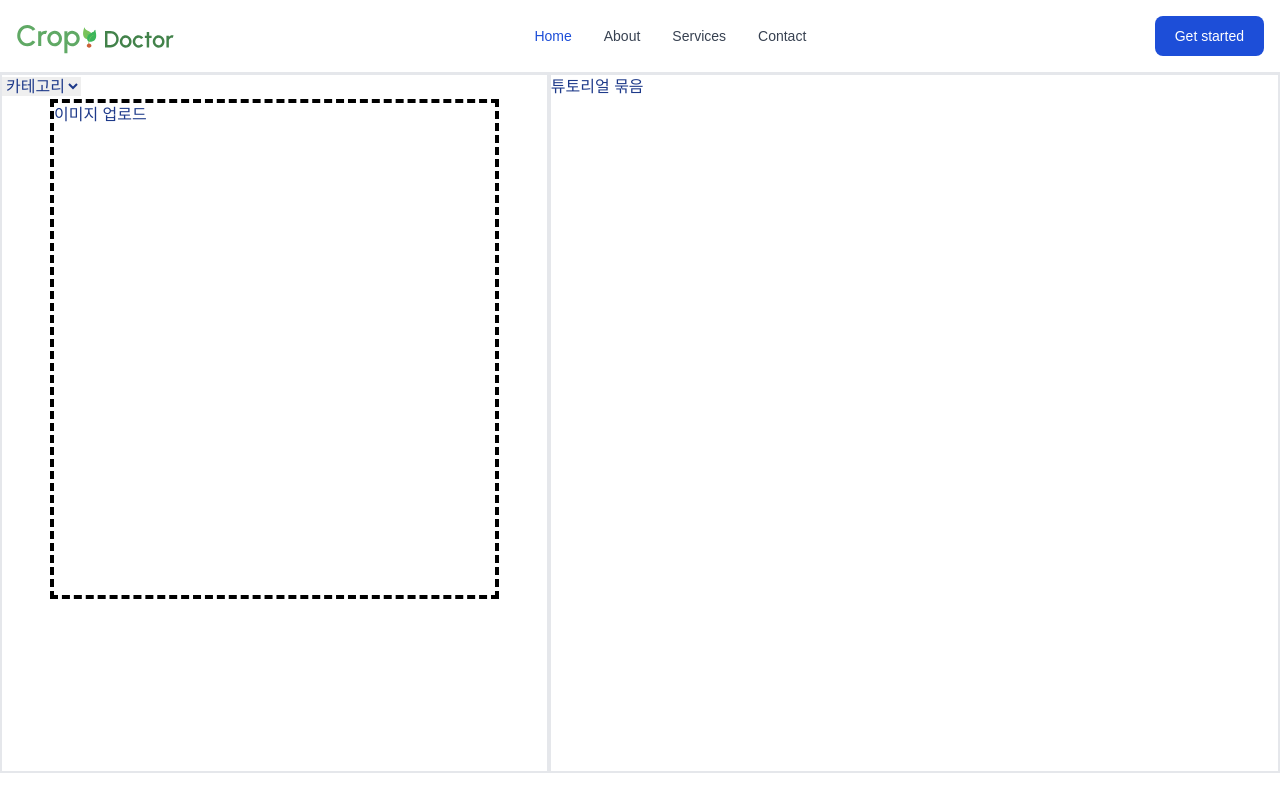
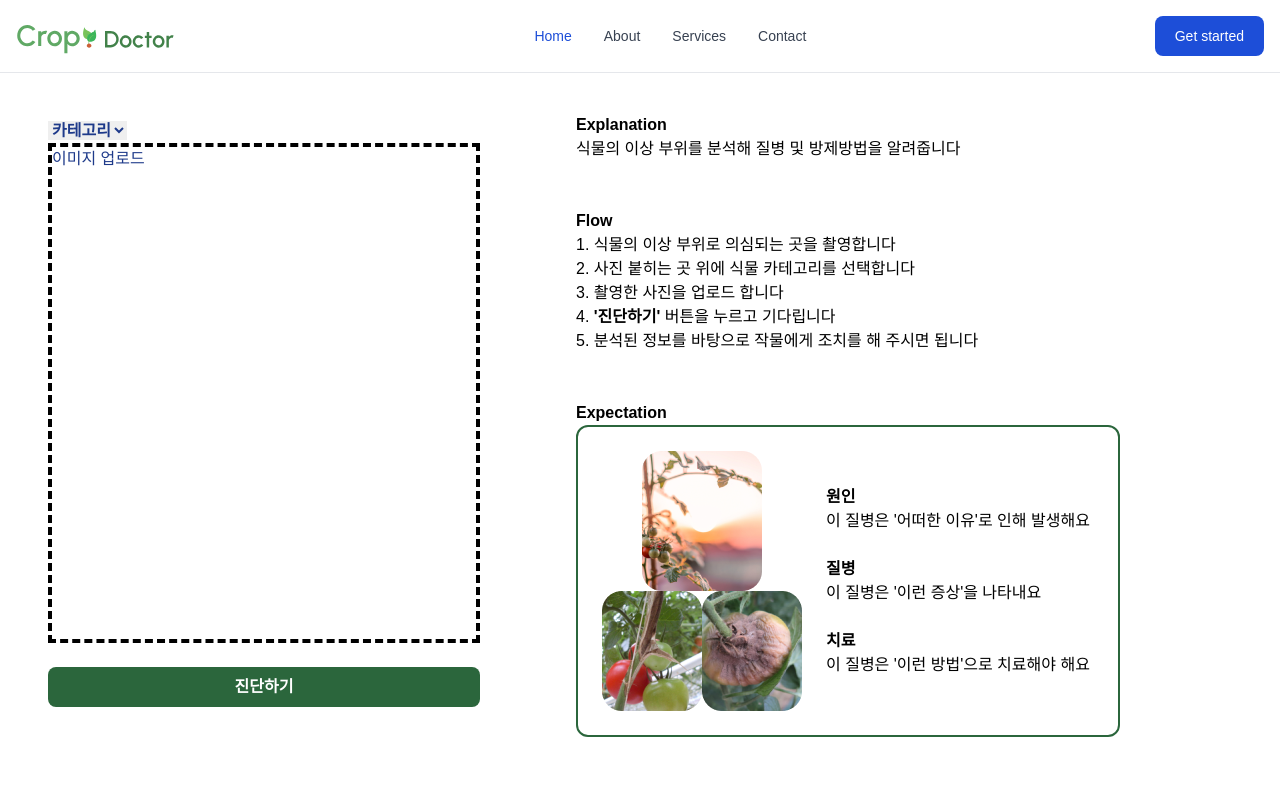
Before and after one commit to S-V-23-BootCamp-Team-F/frontend, a React (Vite) app: page / in a window 1280 px wide. Built offline with nearby package versions, Linux system fonts and the light colour scheme.

Commit message:
design : mainpage 업로드사진 부분 제외 퍼블리싱 완료

```diff
--- a/src/pages/MainPage.tsx
+++ b/src/pages/MainPage.tsx
@@ -1,6 +1,11 @@
 import React from "react";
 import "tailwindcss/tailwind.css";
 import Navbar from "./Navbar";
+
+// exampleimages
+import example1 from "../images/example1.png";
+import example2 from "../images/example2.png";
+import example3 from "../images/example3.png";
 
 const MainPage = () => {
   return (
@@ -12,11 +17,12 @@ const MainPage = () => {
         {/** main 전체 시작 */}
         <div id="main-wrap" className="flex lg:flex-row flex-col w-full">
           {/** 이미지 업로드 부분 시작 */}
-          <div
-            id="upload-image-wrap"
-            className=" box-border border-2 lg:w-9/12 w-full lg:h-[700px]"
-          >
-            <select name="plant" id="plant" className=" text-center">
+          <div id="upload-image-wrap" className="lg:w-9/12 w-full lg:h-[700px]">
+            <select
+              name="plant"
+              id="plant"
+              className=" mt-12 text-centermt-10 xl:ml-30 lg:ml-12 md:ml-40 ml-12 font-bold"
+            >
               <option value="카테고리">카테고리</option>
               <option value="strawberry">딸기</option>
               <option value="grape">포도</option>
@@ -31,15 +37,66 @@ const MainPage = () => {
             >
               이미지 업로드
             </div>
+            <div
+              id="diagnose-button"
+              className="w-full mt-6 text-center xl:px-30 lg:px-12 md:px-40 px-12"
+            >
+              <button className="text-white bg-button rounded-lg h-10 w-full">
+                <b>진단하기</b>
+              </button>
+            </div>
           </div>
           {/** 이미지 업로드 부분 끝 */}
           {/** 튜토리얼 부분 시작 */}
           <div
             id="tutorial-wrap"
-            className=" box-border border-2 w-full lg:h-[700px]"
+            className="w-full lg:h-[700px] mt-10 lg:ml-12 md:ml-40 ml-12 text-black"
           >
-            {" "}
-            튜토리얼 묶음
+            <>
+              <b>Explanation</b> <br />
+              식물의 이상 부위를 분석해 질병 및 방제방법을 알려줍니다
+              <br />
+              <br />
+              <br />
+              <b>Flow</b> <br />
+              1. 식물의 이상 부위로 의심되는 곳을 촬영합니다 <br />
+              2. 사진 붙히는 곳 위에 식물 카테고리를 선택합니다 <br />
+              3. 촬영한 사진을 업로드 합니다 <br />
+              4. <b>'진단하기'</b> 버튼을 누르고 기다립니다 <br />
+              5. 분석된 정보를 바탕으로 작물에게 조치를 해 주시면 됩니다 <br />
+              <br />
+              <br />
+            </>
+            <>
+              <b>Expectation</b>
+              <div
+                id="expectation-wrap"
+                className="flex flex-row box-border border-2 border-button rounded-xl xl:mr-40 lg:mr-12 md:mr-80 mr-32"
+              >
+                <div className="p-6">
+                  <div className="flex justify-center">
+                    <img src={example1} />
+                  </div>
+                  <div className="flex flex-row">
+                    <img src={example2} />
+                    <img src={example3} />
+                  </div>
+                </div>
+                <div
+                  id="expectation-text"
+                  className="flex flex-col justify-center"
+                >
+                  <b>원인</b>
+                  이 질병은 '어떠한 이유'로 인해 발생해요 <br />
+                  <br />
+                  <b>질병</b>
+                  이 질병은 '이런 증상'을 나타내요 <br />
+                  <br />
+                  <b>치료</b>
+                  이 질병은 '이런 방법'으로 치료해야 해요 <br />
+                </div>
+              </div>
+            </>
           </div>
           {/** 튜토리얼 부분 시작 */}
         </div>
```
